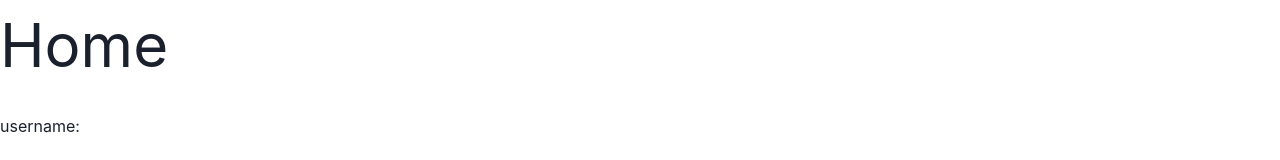
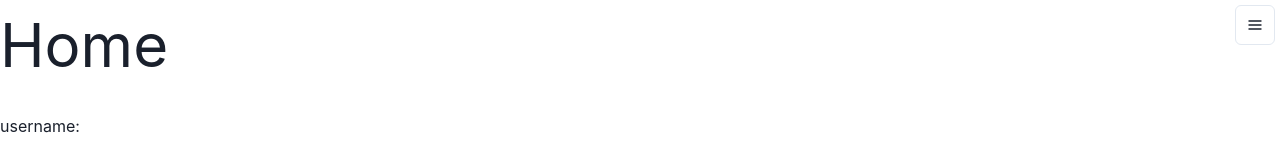
Before and after one commit to johnshift/simple-todo-app, a React (Create React App) app: page / in a window 1280 px wide. Shown: the top 160 px of the page. Built offline with nearby package versions, Linux system fonts and the light colour scheme.

Commit message:
add simple menu bar

```diff
--- a/package.json
+++ b/package.json
@@ -3,6 +3,7 @@
   "version": "0.1.0",
   "private": true,
   "dependencies": {
+    "@chakra-ui/hooks": "^1.6.0",
     "@chakra-ui/icons": "^1.0.15",
     "@chakra-ui/react": "^1.6.7",
     "@emotion/react": "^11",
--- a/src/App.jsx
+++ b/src/App.jsx
@@ -4,10 +4,13 @@ import Login from './pages/Login';
 import Signup from './pages/Signup';
 import Home from './pages/Home';
 
+import Navbar from './components/Navbar';
+
 function App() {
   return (
     <div className="App">
       <Router>
+        <Navbar />
         <Switch>
           <Route exact path="/">
             <Home />
--- /dev/null
+++ b/src/components/Navbar.jsx
@@ -0,0 +1,57 @@
+import React, { useRef } from 'react';
+import { useDisclosure } from '@chakra-ui/hooks';
+import {
+  Box, IconButton,
+  Drawer, DrawerOverlay, Button,
+  DrawerContent, DrawerCloseButton,
+  DrawerHeader, DrawerBody, DrawerFooter,
+} from '@chakra-ui/react';
+import { HamburgerIcon } from '@chakra-ui/icons';
+import { Link } from 'react-router-dom';
+
+const Navbar = () => {
+  const { isOpen, onOpen, onClose } = useDisclosure();
+
+  const btnRef = useRef();
+
+  return (
+    <>
+      <Box style={{ position: 'absolute', top: 5, right: 5 }}>
+        <IconButton
+          ref={btnRef}
+          aria-label="Menu"
+          icon={<HamburgerIcon />}
+          variant="outline"
+          onClick={onOpen}
+        />
+      </Box>
+
+      <Drawer
+        isOpen={isOpen}
+        onClose={onClose}
+        placement="right"
+        finalFocusRef={btnRef}
+      >
+        <DrawerOverlay />
+        <DrawerContent>
+          <DrawerCloseButton />
+          <DrawerHeader>Navigate here</DrawerHeader>
+
+          <DrawerBody>
+            <Link to="/" onClick={onClose}>Home</Link>
+            <br />
+            <Link to="/profile" onClick={onClose}>Profile</Link>
+            <br />
+            <Link to="/login" onClick={onClose}>Login</Link>
+          </DrawerBody>
+
+          <DrawerFooter>
+            <Button colorScheme="red">Logout</Button>
+          </DrawerFooter>
+        </DrawerContent>
+      </Drawer>
+    </>
+  );
+};
+
+export default Navbar;
```
Also changed, not shown: 1 other file (tests, documents, lock files or other folders).
